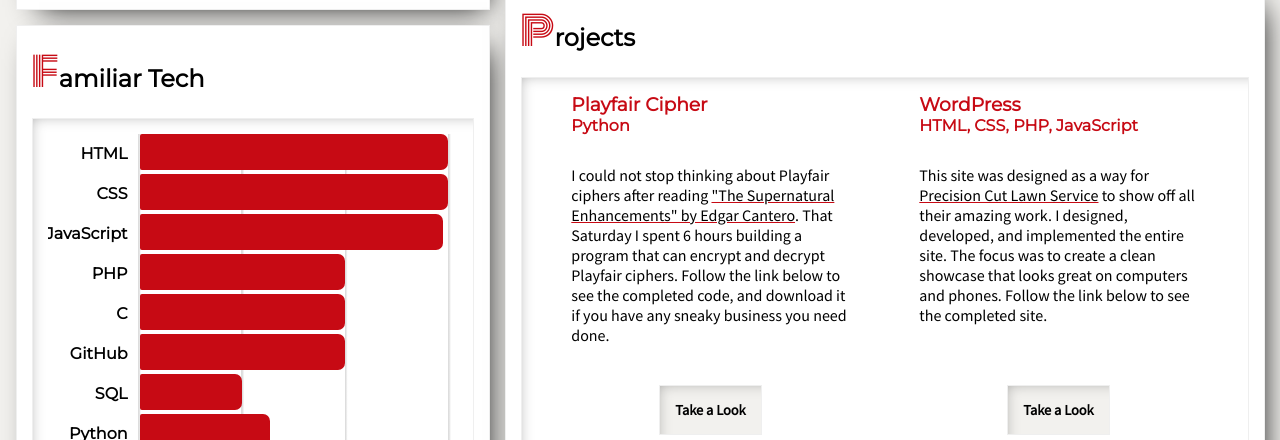
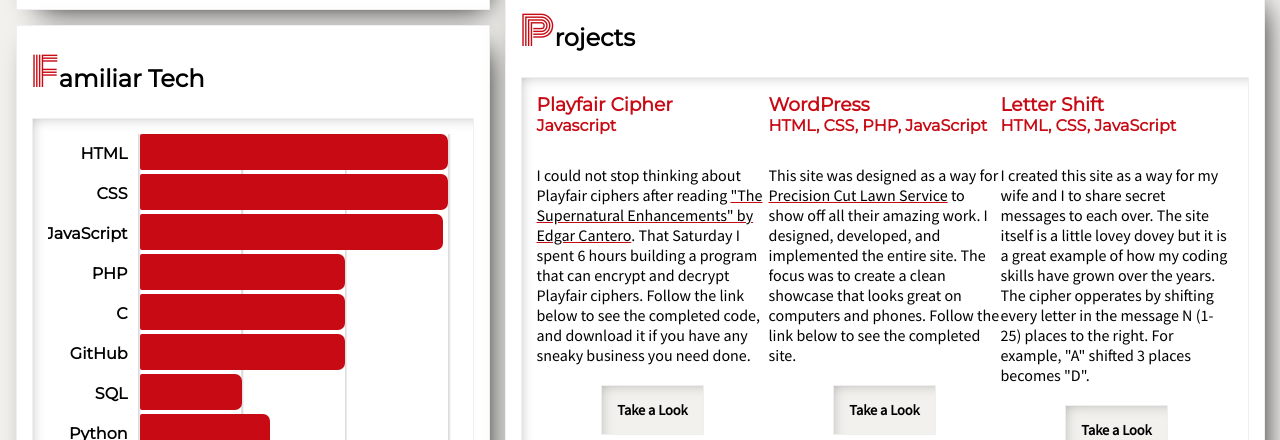
Before and after one commit to Y4ger/y4ger.github.io, a website: page index.html in a window 1280 px wide. Shown: the part 512-952 px from the top of the page. Drawn offline with Linux system fonts and the light colour scheme; a web font is replaced by a local one.

Commit message:
Adding letter shift project

```diff
--- a/index.html
+++ b/index.html
@@ -45,7 +45,7 @@
                 <div class="topic inset">
                     <div class="content xtr-btm">
                         <h3>Playfair Cipher</h3>
-                        <h4>Python</h4>
+                        <h4>Javascript</h4>
                         <p>I could not stop thinking about Playfair ciphers after reading <a href="https://www.goodreads.com/book/show/18782854-the-supernatural-enhancements">"The Supernatural Enhancements" by Edgar Cantero</a>. That Saturday I spent 6 hours building a program that can encrypt and decrypt Playfair ciphers. Follow the link below to see the completed code, and download it if you have any sneaky business you need done.</p>
                         <h3 class="btn"><a class="link" href="https://github.com/Y4ger/y4ger.github.io/blob/master/js/playfair.js">Take a Look</a></h3>
                     </div>
@@ -54,6 +54,12 @@
                         <h4>HTML, CSS, PHP, JavaScript</h4>
                         <p>This site was designed as a way for <a href="https://www.precisioncutlawn.com/">Precision Cut Lawn Service</a> to show off all their amazing work. I designed, developed, and implemented the entire site. The focus was to create a clean showcase that looks great on computers and phones. Follow the link below to see the completed site.</p>
                         <h3 class="btn"><a class="link" href="http://www.precision-outdoors.com/">Take a Look</a></h3>
+                    </div>
+                    <div class="content xtr-btm">
+                        <h3>Letter Shift</h3>
+                        <h4>HTML, CSS, JavaScript</h4>
+                        <p>I created this site as a way for my wife and I to share secret messages to each over. The site itself is a little lovey dovey but it is a great example of how my coding skills have grown over the years. The cipher opperates by shifting every letter in the message N (1-25) places to the right. For example, "A" shifted 3 places becomes "D".</p>
+                        <h3 class="btn"><a class="link" href="http://www.jacobyager.com/html/encode.html">Take a Look</a></h3>
                     </div>
                 </div>
             </div>
```
Also changed, not shown: html/impaled.html (added, +15 -0 lines).
